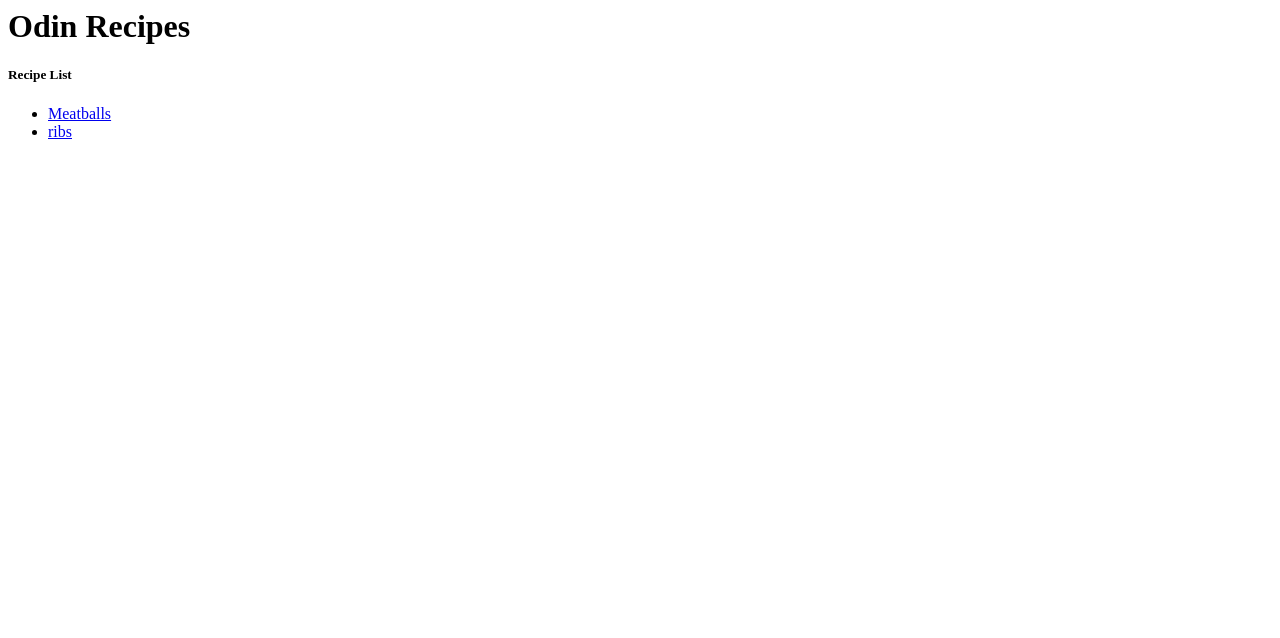
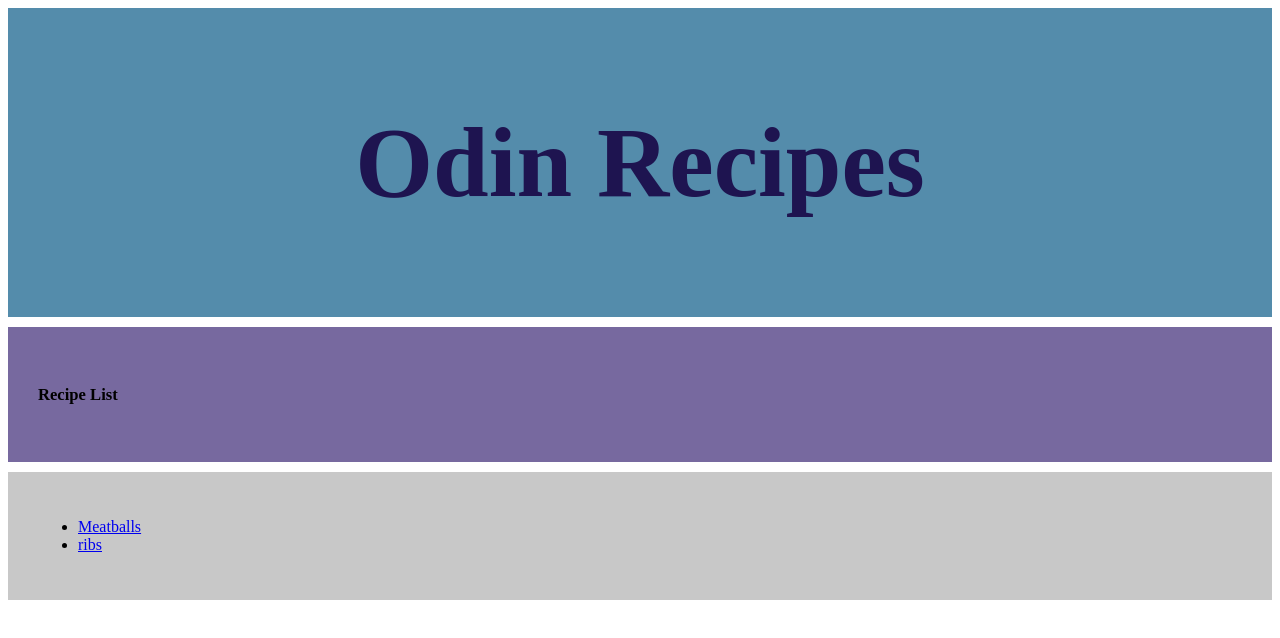
Before and after one commit to zhenloopy/odinRecipe, a plain HTML site: page index.html in a window 1280 px wide. Drawn offline with Linux system fonts and the light colour scheme.

Commit message:
changed something i lowkey forgot

```diff
--- a/index.html
+++ b/index.html
@@ -1,16 +1,23 @@
 <DOCTYPE html>
     <html lang="en">
         <head>
+            <link rel="stylesheet" href="./recipeStyle.css">
             <meta charset="UTF-8">
             <title>Odin's Recipe Book</title>
         </head>
 
         <body>
+            <div class="main-title">
                 <h1>Odin Recipes</h1>
+            </div>
+            <div class="subtitle">
                 <h5>Recipe List</h5>
+            </div>
+            <div class="main-content">
                 <ul>
                     <li><a href="recipes/meatballs.html" target="_blank">Meatballs</a></li>
                     <li><a href="recipes/ribs.html" target="_blank">ribs</a></li>
                 </ul>
+            </div>
         </body>
     </html>
```
Lines whose indentation alone changed are shown as unchanged.
